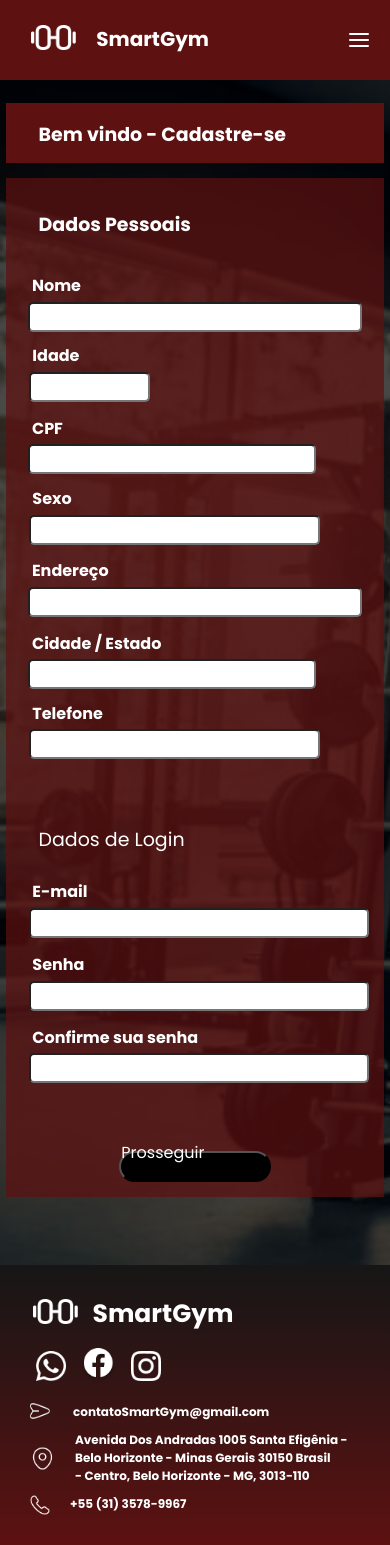
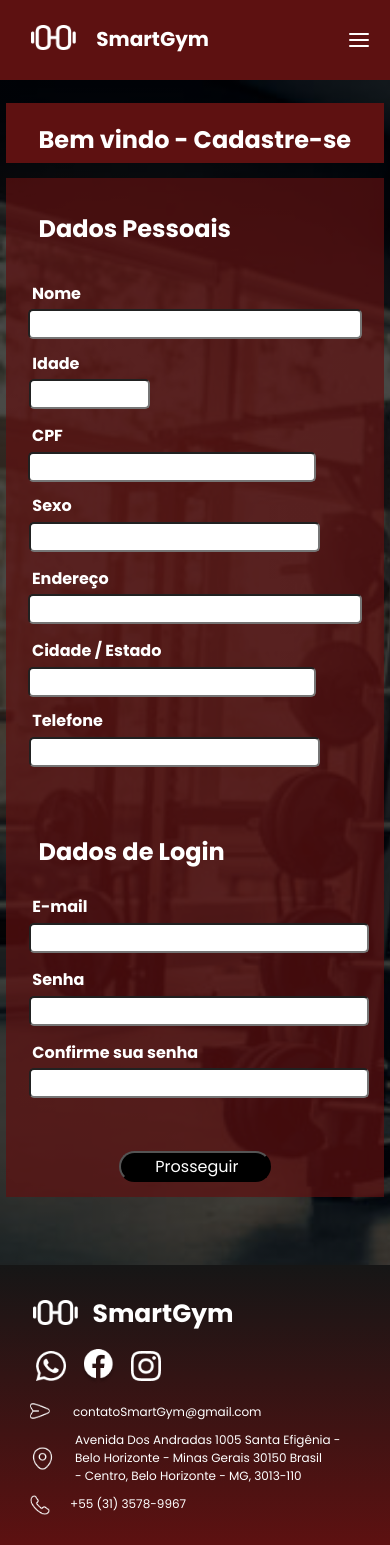
Before and after one commit to AmandaFernandes0701/Frontend-SmartGym---Projeto-Trainee, a React (Create React App) app in the folder smartgym/: page /cadastro in a window 390 px wide. Shown: the top 1545 px of the page. Built offline with nearby package versions, Linux system fonts and the light colour scheme.

Commit message:
Atualizações Cadastro

```diff
--- a/smartgym/src/pages/Cadastro/Cadastro.css
+++ b/smartgym/src/pages/Cadastro/Cadastro.css
@@ -26,7 +26,7 @@
     background: rgba(94, 17, 17, 0.7);
 }
 
-h1 {
+.dadosLogin, .dadosPessoais, .textTitulo {
     font-family: 'Poppins', sans-serif;
     font-weight: 700;
     font-size: 200%;
@@ -34,7 +34,8 @@ h1 {
     line-height: 150%;
 }
 
-p {
+.textNome, .textIdade, .textCPF, .textSexo, .textEndereco,
+.textCidadeEstado, .textTelefone, .textEmail, .textSenha, .textConfSenha {
     font-family: 'Poppins', sans-serif;
     font-weight: 700;
     font-size: 160%;
@@ -46,7 +47,7 @@ p {
     margin-top: 1%;
     margin-left: 3%;
     font-weight: 700;
-    line-height: 140%;
+    line-height: 100%;
 }
 
 .dadosPessoais {
@@ -137,7 +138,7 @@ p {
     width: 93%;
 }
 
-.botao {
+.botaoCadastro {
     margin-top: 5%;
     margin-left: 42%;
     width: 20%;
@@ -158,12 +159,13 @@ p {
         flex-direction: column;
     }
 
-    h1 {
+    .dadosLogin, .dadosPessoais, .textTitulo {
         font-size: 150%;
         line-height: 150%;
     }
 
-    p {
+    .textNome, .textIdade, .textCPF, .textSexo, .textEndereco,
+    .textCidadeEstado, .textTelefone, .textEmail, .textSenha, .textConfSenha {
         font-size: 100%;
         line-height: 150%;
     }
@@ -242,12 +244,14 @@ p {
         margin-top: 1%;
     }
 
-    .botao {
+    .botaoCadastro {
         margin-left: 30%;
-        margin-top: 18%;
+        margin-top: 14%;
         width: 40%;
         height: 3%;
         font-size: 100%;
+        align-items: center;
+        padding-left: 9%;
     }
 
     .inputs {
--- a/smartgym/src/pages/Cadastro/Cadastro.js
+++ b/smartgym/src/pages/Cadastro/Cadastro.js
@@ -120,7 +120,7 @@ function Cadastro() {
                onChange={handleInputChange}
             />
 
-            <button className="botao" onClick={ () => {history.push("home");}}>
+            <button className="botaoCadastro" onClick={ () => {history.push("home");}}>
                 Prosseguir
             </button>
 
```
Also changed, not shown: 1 other file (tests, documents, lock files or other folders).
